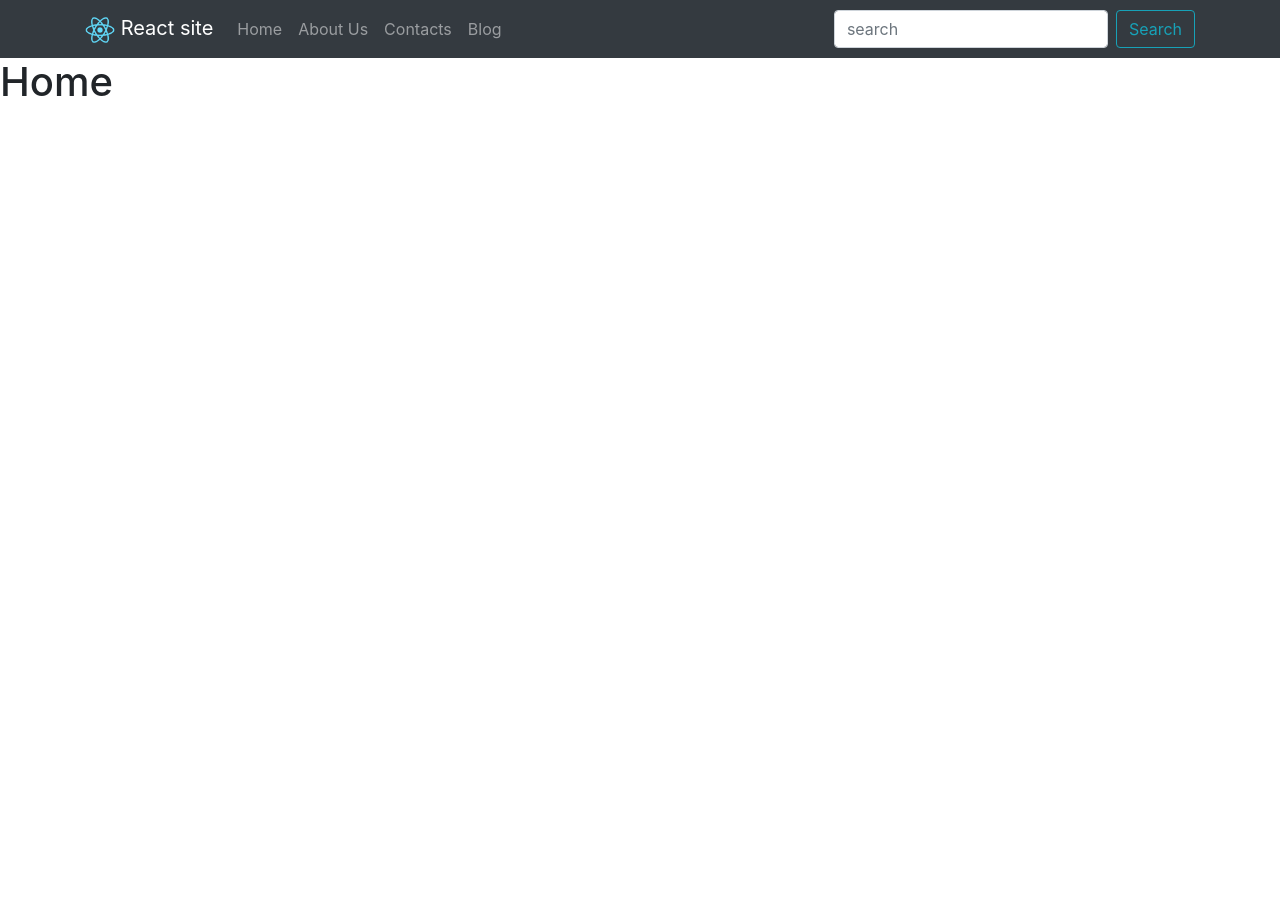
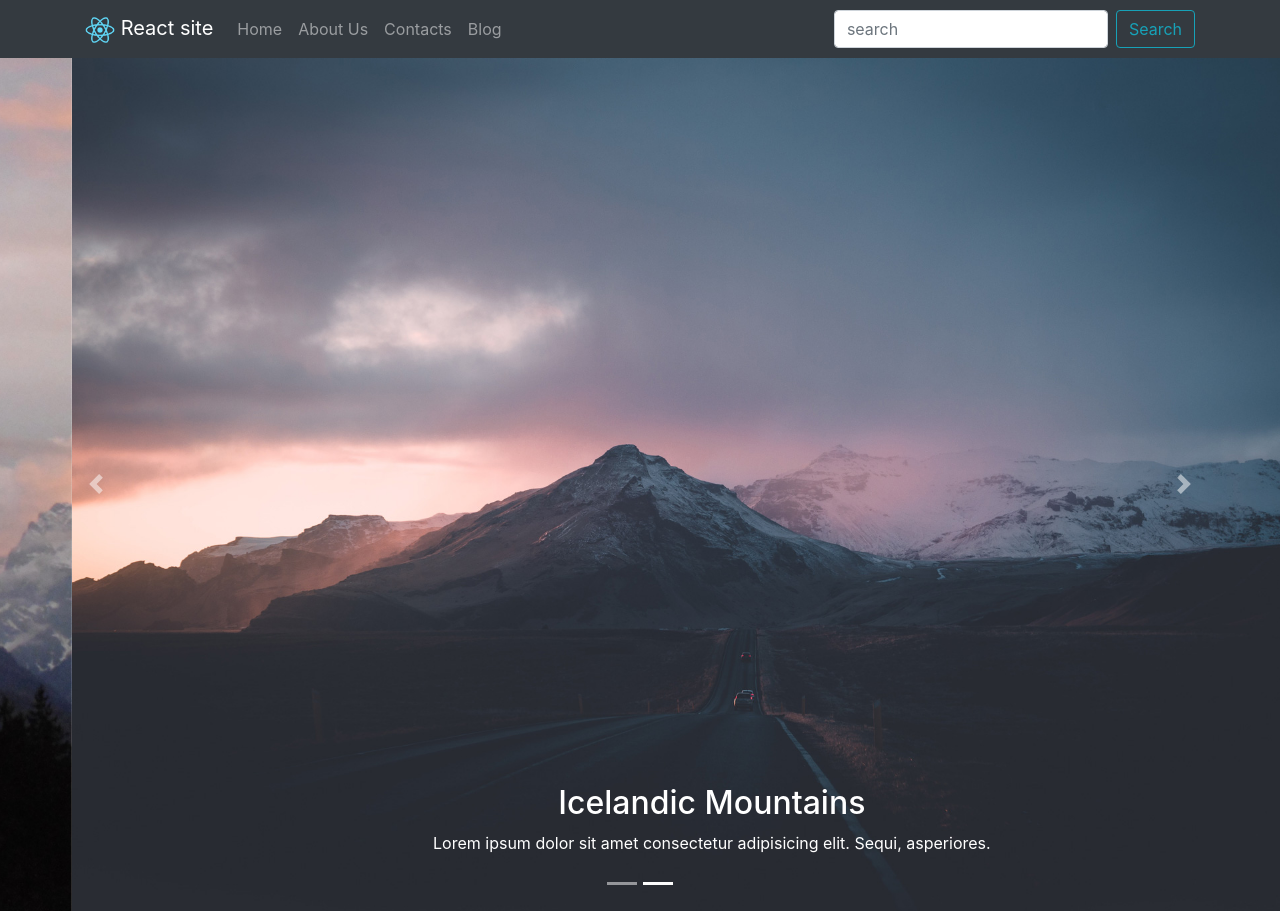
Before and after one commit to git-dmitriy/react-tutorial, a React (Create React App) app: page / in a window 1280 px wide. Before the commit the page ends 800 px from the top, so only its background shows below. Built offline with nearby package versions, Linux system fonts and the light colour scheme.

Commit message:
Подключен слайдер

```diff
--- a/src/Pages/Home.js
+++ b/src/Pages/Home.js
@@ -1,10 +1,11 @@
-import React, { Component } from 'react';
+import React, { Component } from "react";
+import CarouselBox from "../Components/CarouselBox";
 
 class Home extends Component {
   render() {
     return (
       <div>
-        <h1>Home</h1>
+        <CarouselBox />
       </div>
     );
   }
```
